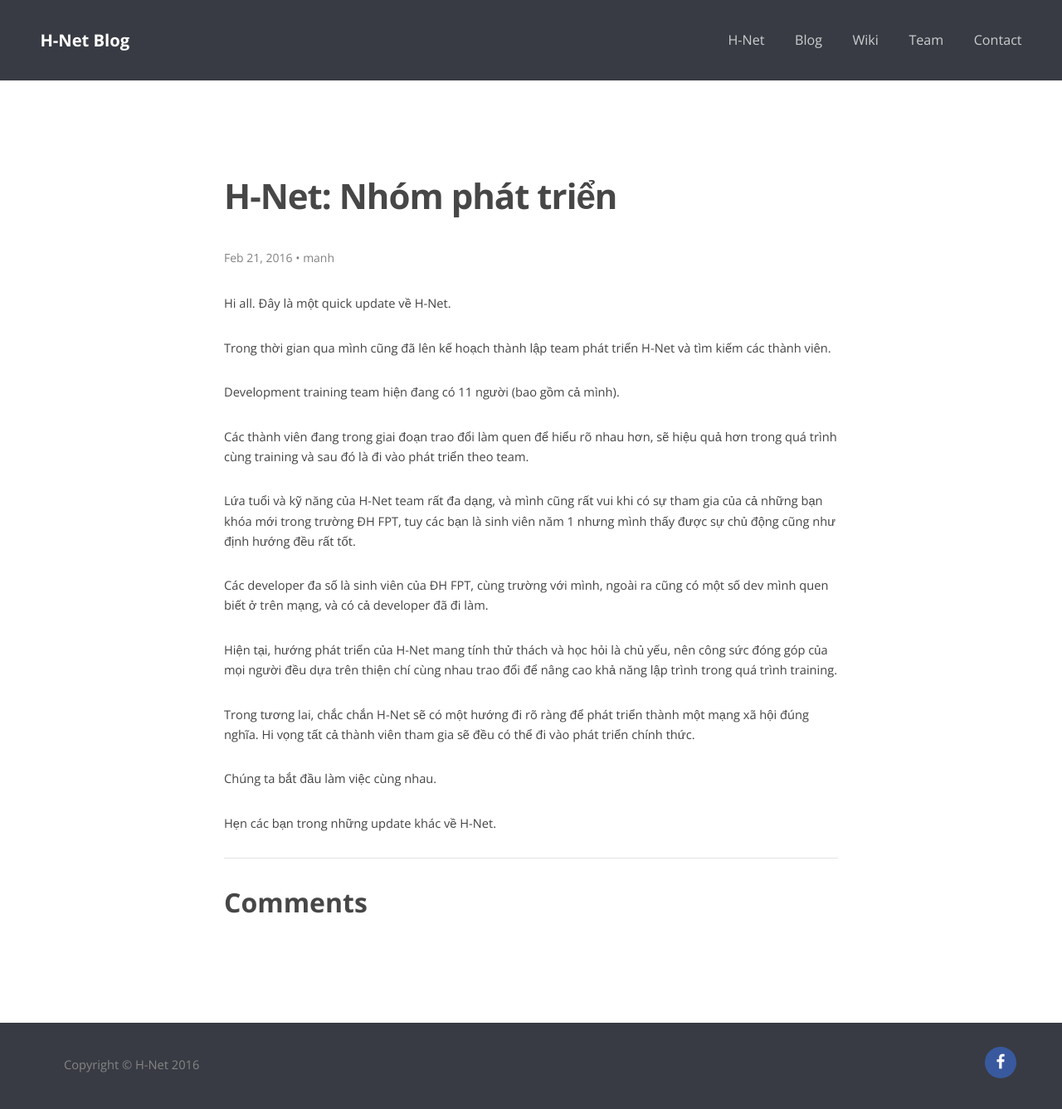
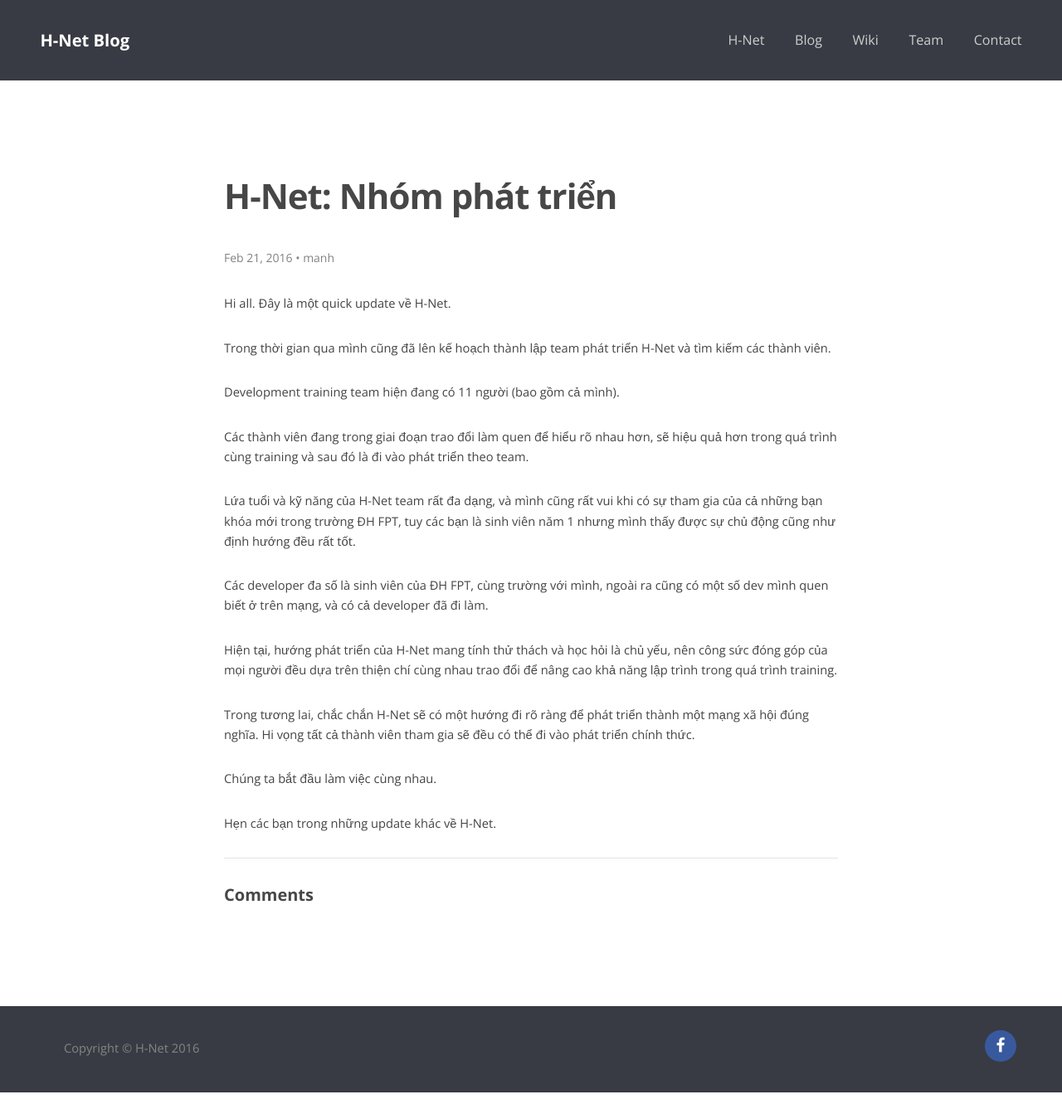
Before and after one commit to manhnt9/blog.hnet.vn, a Jekyll site: the page built from _posts/2016-02-21-hnet-training-team.md, in a window 1280 px wide. Shown: the whole page at 83% size. Built offline with Jekyll 4.4.1, drawn with Linux system fonts in a browser that asks for light colours.

```diff
--- a/_layouts/post.html
+++ b/_layouts/post.html
@@ -28,7 +28,7 @@ layout: default
 
     {% if page.comment %}
         <hr/>
-        <h2>Comments</h2>
+        <h4>Comments</h4>
         <div class="fb-comments" data-href="{{ site.url }}{{ page.url }}" data-width="700" data-numposts="5"></div>
     {% endif %}
   </div>
```
